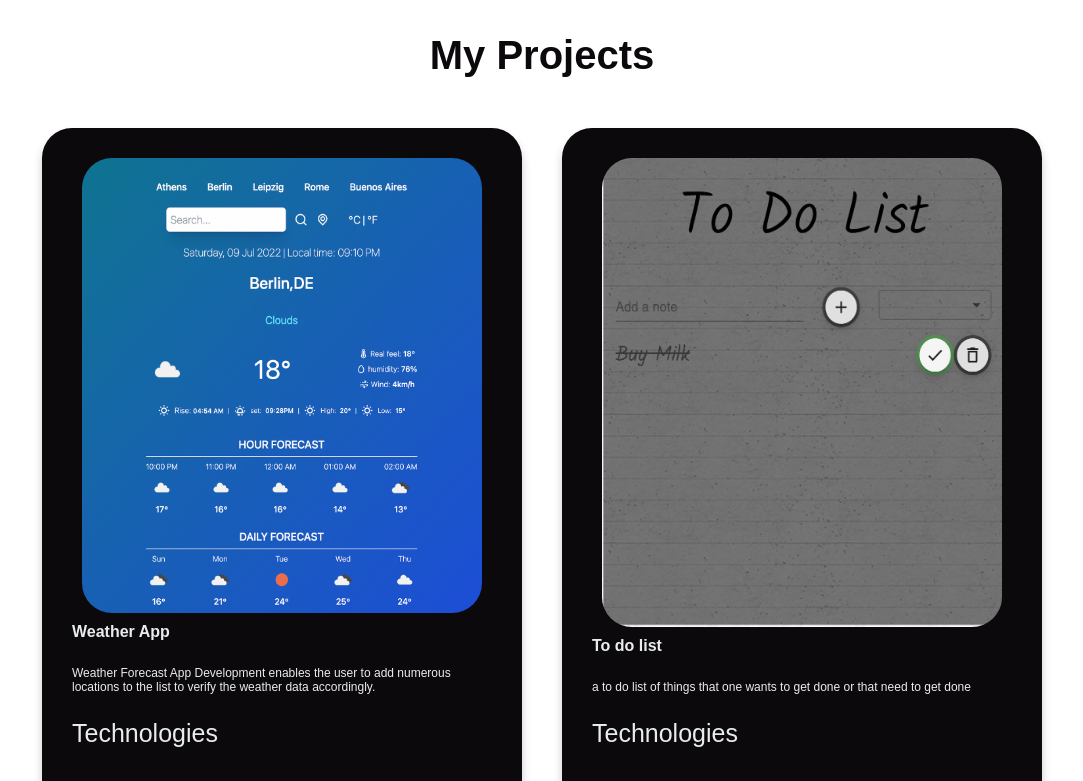
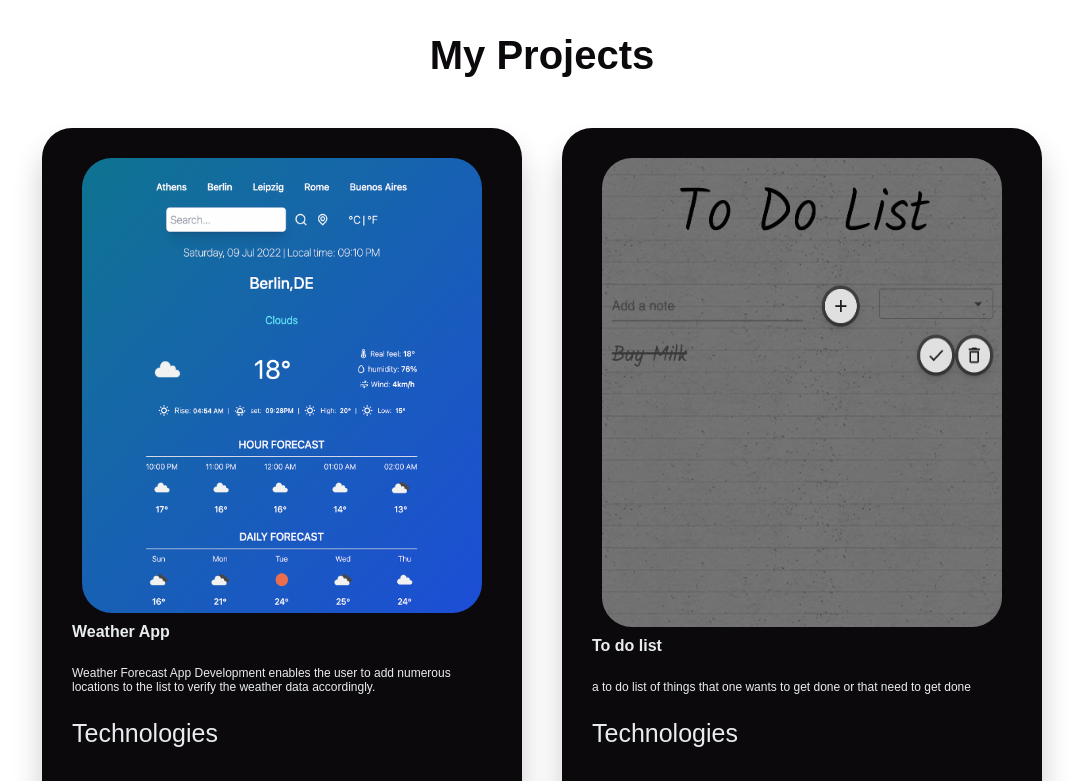
Before and after one commit to CristoforosChoras/personal-portfolio-v2-react, a React (Create React App) app: page / in a window 1280 px wide. Shown: the part 3460-4241 px from the top of the page, without its empty margins (98-1181 px from the left). Built offline with nearby package versions, Linux system fonts and the light colour scheme; a web font is replaced by a local one.

Commit message:
project img repair

```diff
--- a/src/components/ProjectSection/ProjectSectionElements.js
+++ b/src/components/ProjectSection/ProjectSectionElements.js
@@ -53,7 +53,7 @@ export const ProjectCard = styled.a`
   height: 720px;
   padding: 30px;
   border-radius: 30px;
-  box-shadow: 0 6px 10px rgba(0, 0, 0, 0.2);
+  box-shadow: 0 20px 30px rgba(0, 0, 0, 0.2);
   transition: all 0.2s ease-in-out;
   cursor: pointer;
   text-decoration: none;
```
Also changed, not shown: src/images/to-do-list.png.
